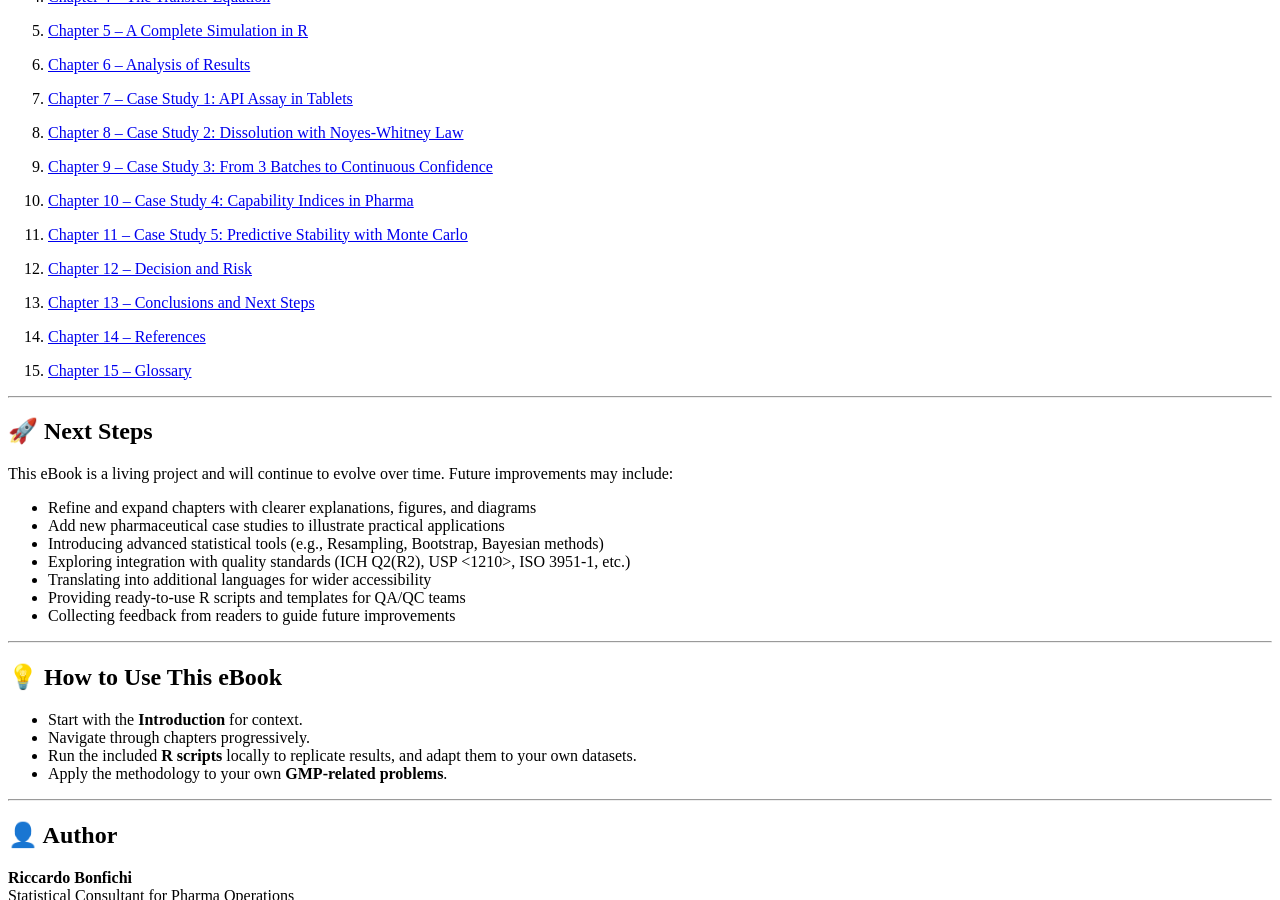
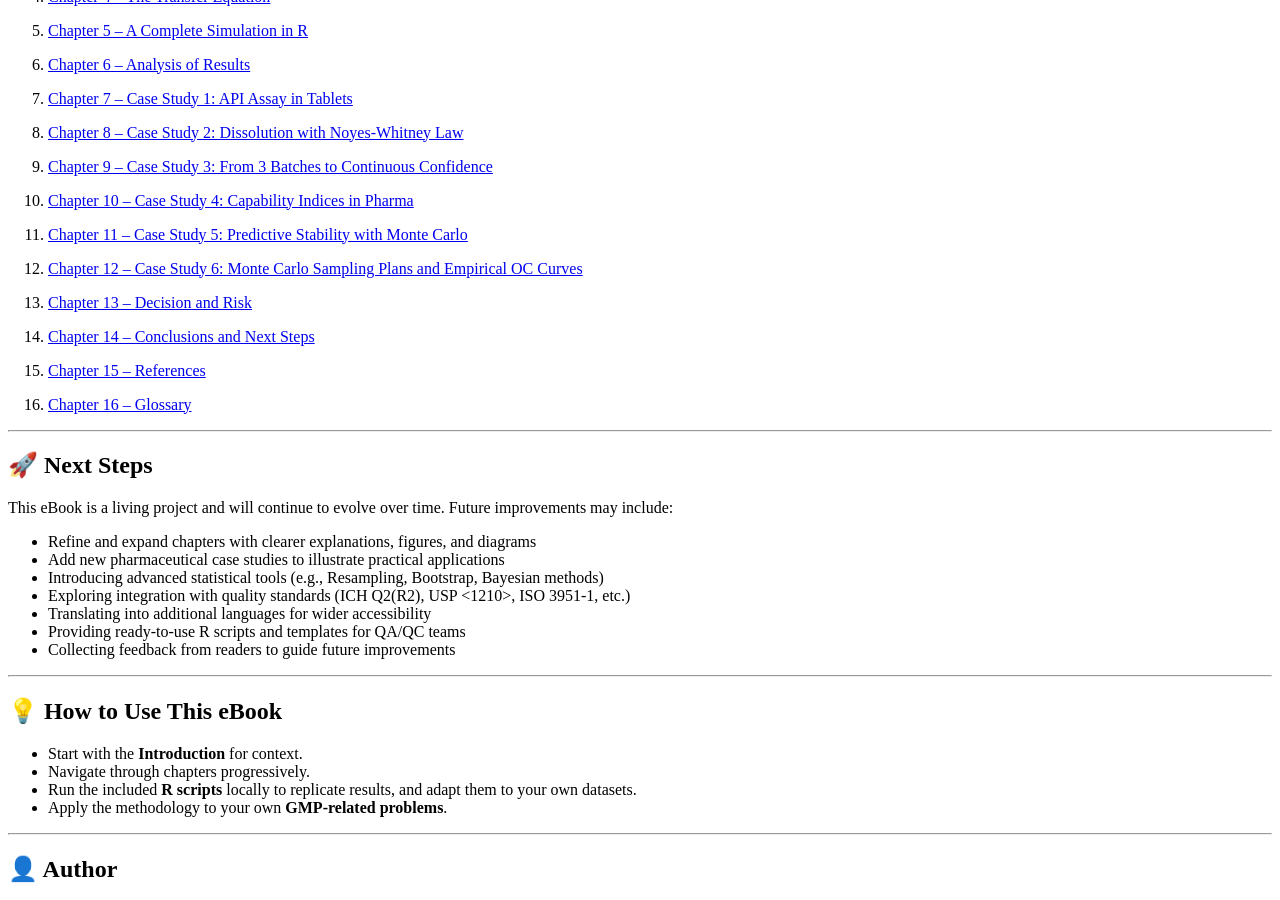
Before and after one commit to rbonfichi/monte-carlo-gmp-pharma, a Jekyll site: the page built from docs/index.md, in a window 1280 px wide and 900 px high, scrolled down 574 px. Built offline with Jekyll 4.4.1, drawn with Linux system fonts in a browser that asks for light colours; our own code applies the rules of GitHub Pages for plain Markdown files.

Commit message:
Update index.md

```diff
--- a/docs/index.md
+++ b/docs/index.md
@@ -42,13 +42,15 @@ The goal is to provide **practical statistical tools** that can be applied immed
 
 11. [Chapter 11 – Case Study 5: Predictive Stability with Monte Carlo](chapters/chapter11_case-study5.md)
 
-12. [Chapter 12 – Decision and Risk](chapters/chapter12_decision-risk.md)
+12. [Chapter 12 – Case Study 6: Monte Carlo Sampling Plans and Empirical OC Curves](chapters/chapter12_case-study6.md)
 
-13. [Chapter 13 – Conclusions and Next Steps](chapters/chapter13_conclusions-nextsteps.md)
+13. [Chapter 13 – Decision and Risk](chapters/chapter13_decision-risk.md)
 
-14. [Chapter 14 – References](chapters/chapter14_references.md)
+14. [Chapter 14 – Conclusions and Next Steps](chapters/chapter14_conclusions-nextsteps.md)
 
-15. [Chapter 15 – Glossary](chapters/chapter15_glossary.md)
+15. [Chapter 15 – References](chapters/chapter15_references.md)
+
+16. [Chapter 16 – Glossary](chapters/chapter16_glossary.md)
 
 ---
 
```
